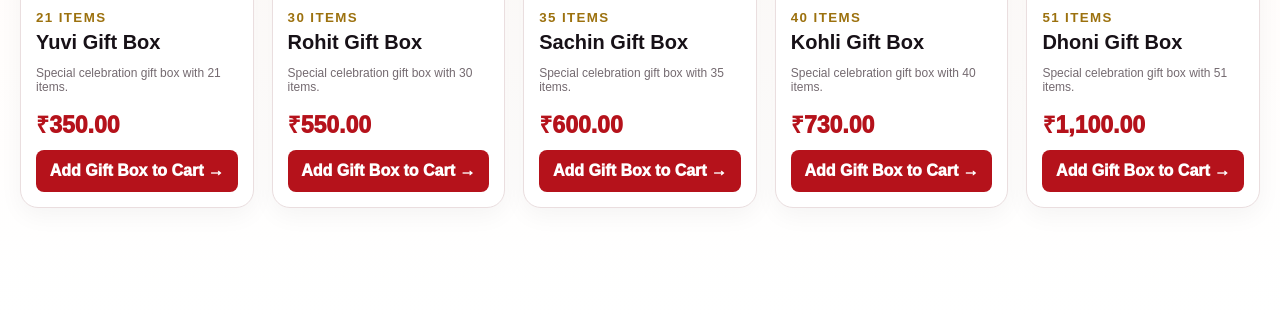
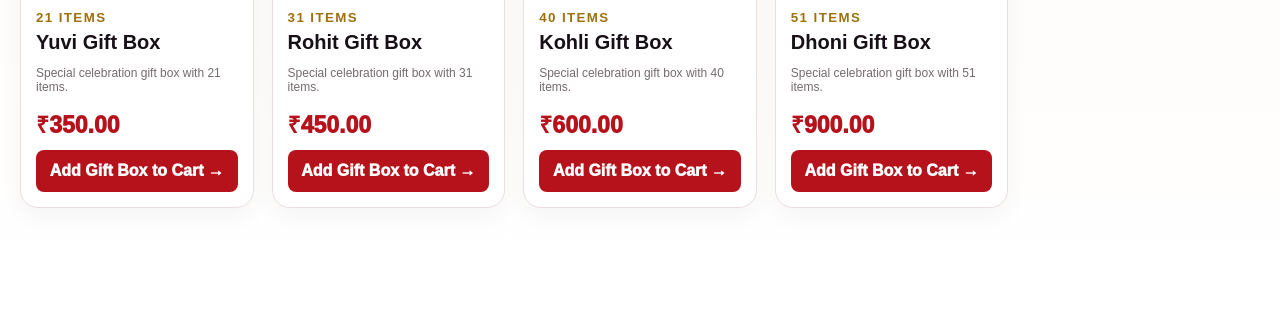
Before and after one commit to karthicmariappan/MK_Crackers_202, a plain HTML site: page gift-boxes.html in a window 1280 px wide. Shown: the part 481-800 px from the top of the page. Drawn offline with Linux system fonts and the light colour scheme.

Commit message:
Update gift-boxes.html

```diff
--- a/gift-boxes.html
+++ b/gift-boxes.html
@@ -41,10 +41,9 @@
 <script>
 const BOXES=[
  {id:"yuvi",name:"Yuvi",items:21,price:350},
- {id:"rohit",name:"Rohit",items:30,price:550},
- {id:"sachin",name:"Sachin",items:35,price:600},
- {id:"kohli",name:"Kohli",items:40,price:730},
- {id:"dhoni",name:"Dhoni",items:51,price:1100}
+ {id:"rohit",name:"Rohit",items:31,price:450},
+ {id:"kohli",name:"Kohli",items:40,price:600},
+ {id:"dhoni",name:"Dhoni",items:51,price:900}
 ];
 const products=Array.isArray(window.PRODUCTS)?window.PRODUCTS:[];
 let cart=JSON.parse(localStorage.getItem("mkCart")||"[]");
```
